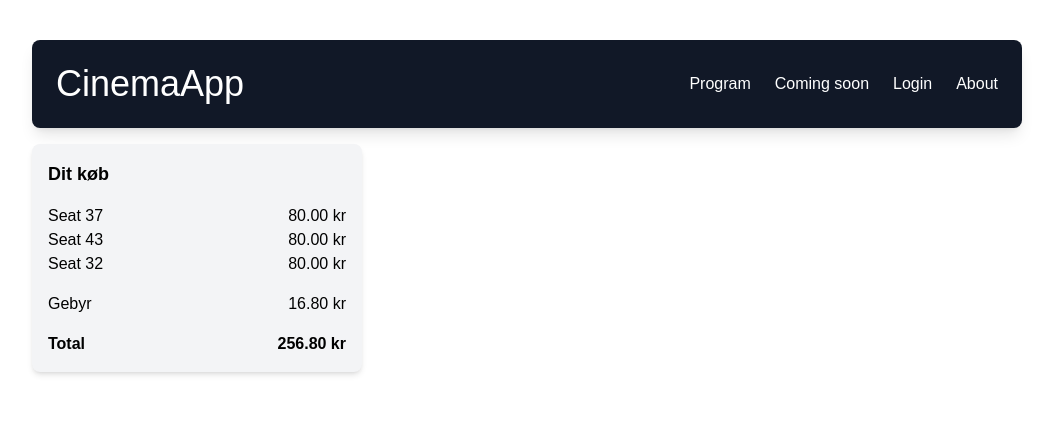
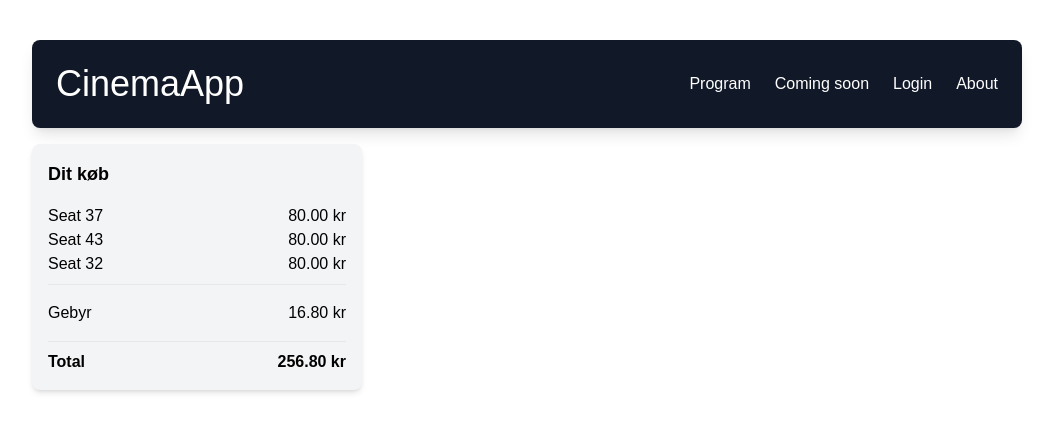
Before and after one commit to kea-projects-gobs/restfulkino-frontend, a React (Vite) app: page /bookingprice in a window 1280 px wide. Shown: the top 432 px of the page, without its empty margins (113-1166 px from the left). Built offline with nearby package versions, Linux system fonts and the light colour scheme; no server answers.

Commit message:
KINO-71 styling

```diff
--- a/src/generic-components/BookingPrice.tsx
+++ b/src/generic-components/BookingPrice.tsx
@@ -15,6 +15,10 @@ type ReservationDetails = {
   reservationDate: string;
   feeOrDiscount: number;
 };
+// Future implementation - use this prop instead of the useEffect (pass it down to the component)
+// type BookingPriceProps = {
+//     reservationDetails: ReservationDetails;
+// }
 
 const BookingPrice = () => {
   const [reservationDetails, setReservationDetails] = useState<ReservationDetails | null>(null);
@@ -71,12 +75,14 @@ const BookingPrice = () => {
           <span>{ticket.price.toFixed(2)} kr</span>
         </div>
       ))}
+      <hr className="my-2" />
       <div className="my-4">
         <div className="flex justify-between">
             {reservationDetails.feeOrDiscount > 0 ? "Gebyr" : "Rabat"}
           <span>{reservationDetails.feeOrDiscount.toFixed(2)} kr</span>
         </div>
       </div>
+      <hr className="my-2" />
       <div className="flex justify-between font-bold">
         <span>Total</span>
         <span>{finalTotal.toFixed(2)} kr</span>
```
